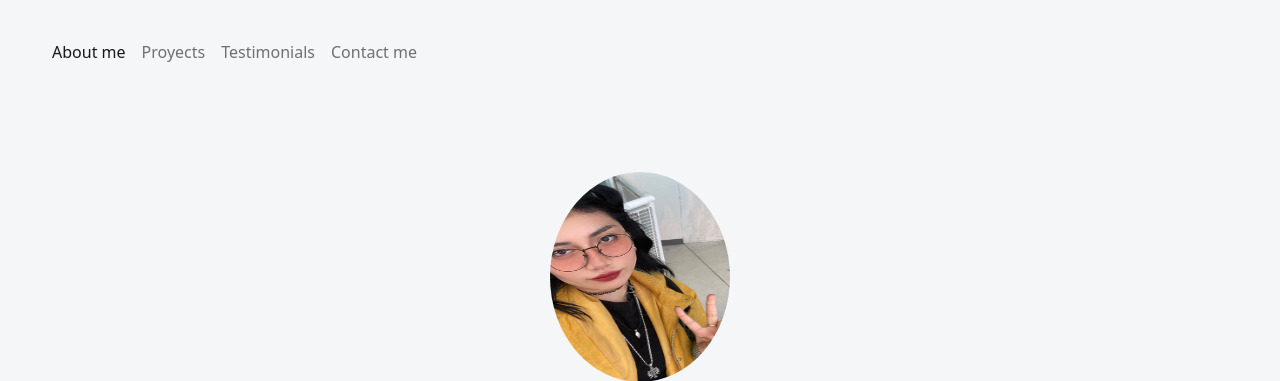
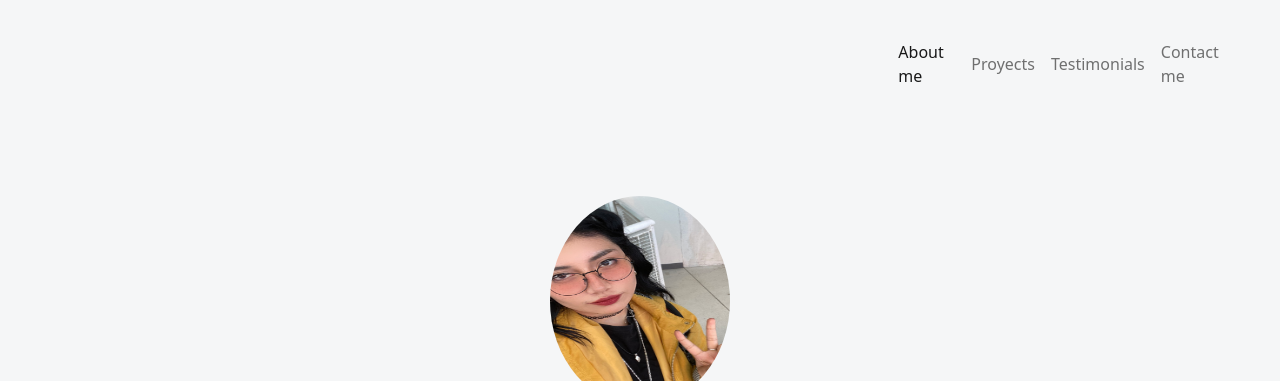
Before and after one commit to EstefaniaJMZ/PORTAFOLITCPRO_VersionEstefania, a plain HTML site: page index.html in a window 1280 px wide. Shown: the top 381 px of the page. Drawn offline with nearby package versions, Linux system fonts and the light colour scheme; a web font is replaced by a local one.

Commit message:
Update style.css

```diff
--- a/style.css
+++ b/style.css
@@ -8,6 +8,7 @@
 .navbar-collapse {
   align-items: center;
   justify-content: space-between;
+  margin-left:71% ;
 }
 
 /* Estilos generales */
```
